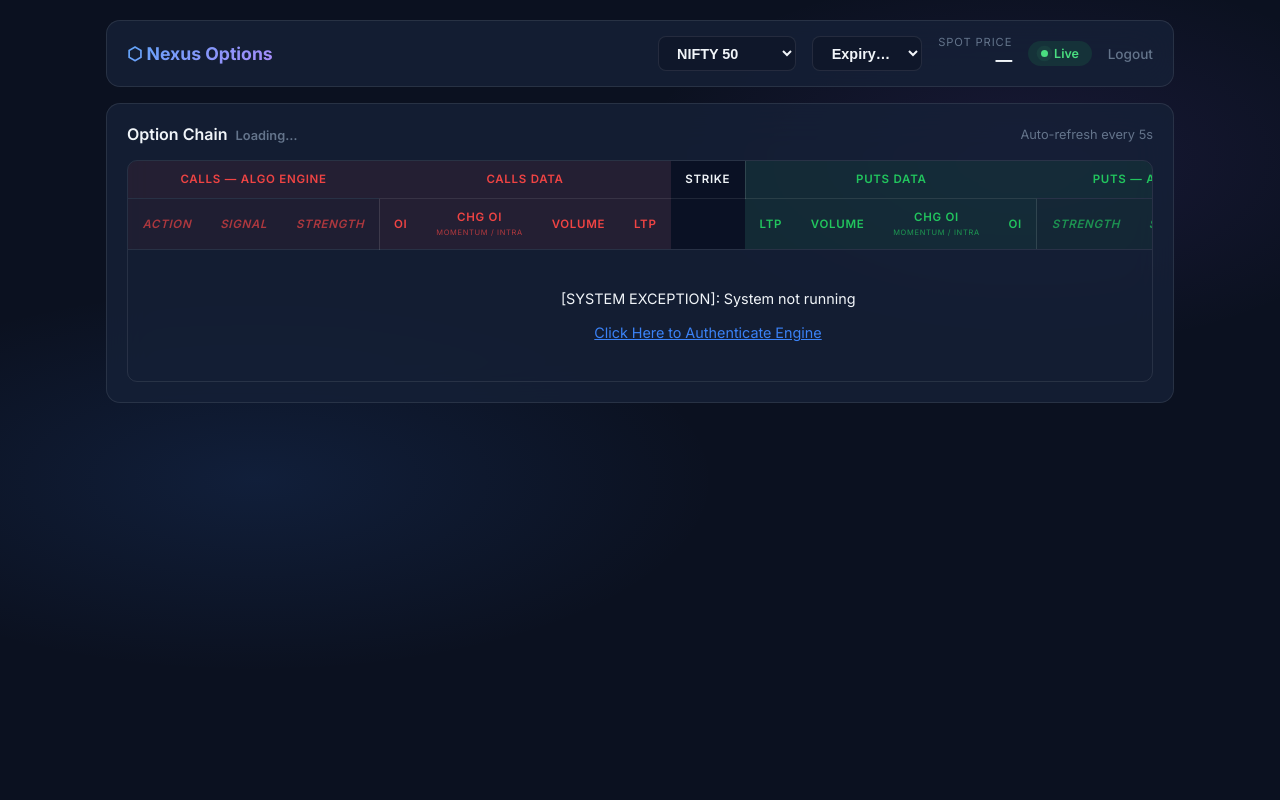
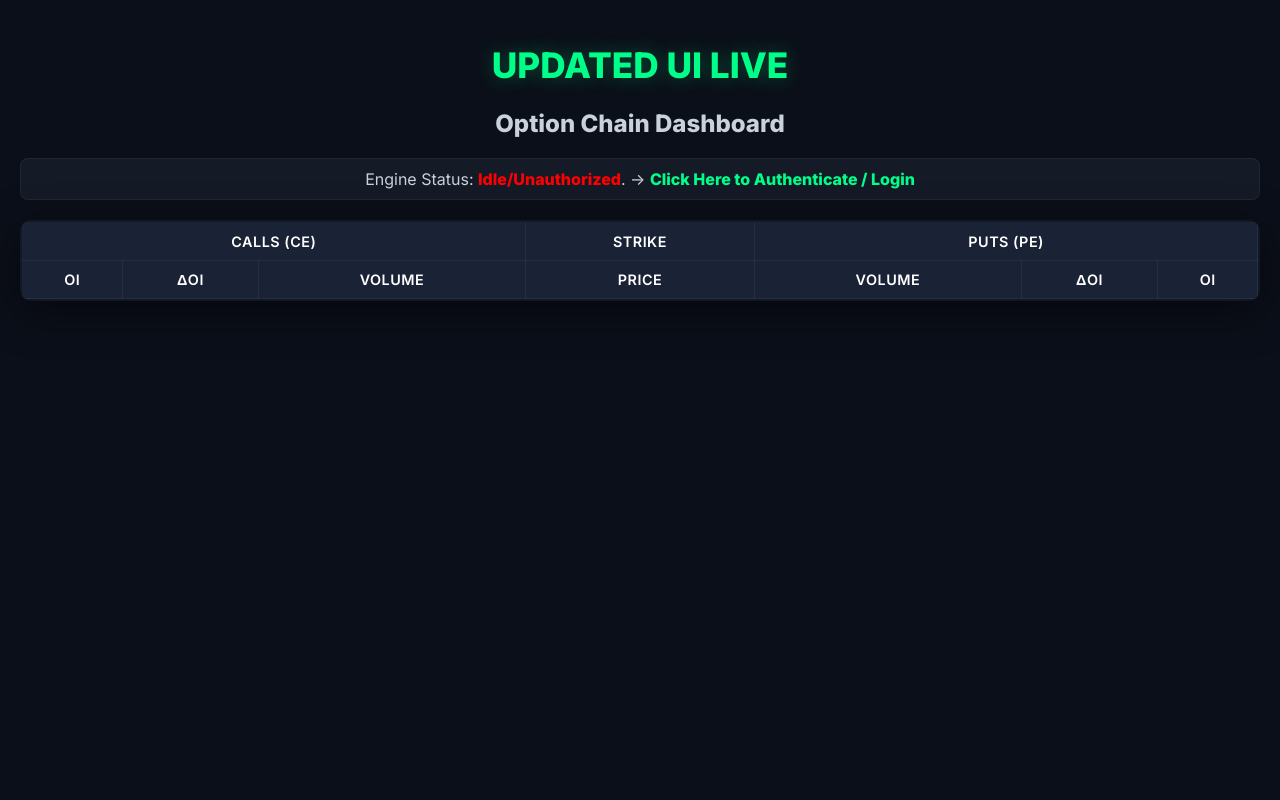
Before and after one commit to forambhuva96-oss/kite-option-chain, a FastAPI app: template templates/index.html in a window 1280 px wide. Run offline with FastAPI, Linux system fonts and the light colour scheme; the template is opened without the code that fills it, so the values that code supplies are empty.

Commit message:
ui: Deploying Native Index Root Redirects & Core Render Cache-Busting Pipeline

```diff
--- a/main.py
+++ b/main.py
@@ -47,9 +47,22 @@ async def lifespan(app: FastAPI):
 
 app = FastAPI(lifespan=lifespan)
 app.mount("/static", StaticFiles(directory="static"), name="static")
+
 templates = Jinja2Templates(directory="templates")
+# Natively disable template caching on disk explicitly
+templates.env.auto_reload = True
+templates.env.cache = None
 
-@app.get("/dashboard", response_class=HTMLResponse)
+@app.middleware("http")
+async def disable_caching(request: Request, call_next):
+    # Brutalizes any Render/CDN caching mechanisms globally ensuring live HTTP flows
+    response = await call_next(request)
+    response.headers["Cache-Control"] = "no-store, no-cache, must-revalidate, max-age=0"
+    response.headers["Pragma"] = "no-cache"
+    response.headers["Expires"] = "0"
+    return response
+
+@app.get("/", response_class=HTMLResponse)
 async def serve_dashboard(request: Request):
     return templates.TemplateResponse(
         request=request,
@@ -57,7 +70,7 @@ async def serve_dashboard(request: Request):
         context={}
     )
 
-@app.get("/", response_class=HTMLResponse)
+@app.get("/auth", response_class=HTMLResponse)
 async def serve_mobile_controller(request: Request):
     status = background_task.get_system_status()
     # Pull KITE_API_KEY directly from environment for frontend integration
--- a/templates/index.html
+++ b/templates/index.html
@@ -2,80 +2,262 @@
 <html lang="en">
 <head>
 <meta charset="UTF-8">
-    <meta name="viewport" content="width=device-width, initial-scale=1.0">
-    <title>NIFTY Option Chain · Nexus Options</title>
-    <meta name="description" content="Real-time NIFTY option chain with Greeks powered by Zerodha Kite API">
-    <link rel="stylesheet" href="/static/css/style.css?v=2.0">
-    <link href="https://fonts.googleapis.com/css2?family=Inter:wght@400;500;600;700&display=swap" rel="stylesheet">
+<!-- Extremely specific version caching tags mapped here -->
+<meta http-equiv="Cache-Control" content="no-store, no-cache, must-revalidate, max-age=0">
+<meta http-equiv="Pragma" content="no-cache">
+<meta http-equiv="Expires" content="0">
+
+<title>Option Chain Dashboard</title>
+
+<!-- Included Premium Google Font Base for Aesthetics -->
+<link rel="preconnect" href="https://fonts.googleapis.com">
+<link rel="preconnect" href="https://fonts.gstatic.com" crossorigin>
+<link href="https://fonts.googleapis.com/css2?family=Inter:wght@400;600;800&display=swap" rel="stylesheet">
+
+<style>
+body {
+    background-color: #0b0f19; /* Premium Dynamic Dark Mode */
+    color: #c9d1d9;
+    font-family: 'Inter', sans-serif;
+    margin: 0;
+    padding: 20px;
+}
+
+h1 {
+    font-weight: 800;
+    font-size: 2.2em;
+    color: #00ff88;
+    text-align: center;
+    text-shadow: 0 0 20px rgba(0,255,136,0.3);
+}
+
+.auth-notice {
+    text-align: center;
+    background: #151a27;
+    padding: 10px;
+    border-radius: 8px;
+    margin-bottom: 20px;
+    border: 1px solid rgba(255,255,255,0.05);
+}
+
+.auth-notice a { color: #00ff88; text-decoration: none; font-weight: bold; }
+.auth-notice a:hover { text-decoration: underline; }
+
+.table-wrapper {
+    overflow-x: auto;
+    border-radius: 12px;
+    box-shadow: 0 10px 40px rgba(0,0,0,0.5);
+    background: #111827; /* Glassmorphic Base */
+    padding: 2px;
+}
+
+table {
+    width: 100%;
+    border-collapse: collapse;
+}
+
+th, td {
+    padding: 10px 6px;
+    text-align: center;
+    border: 1px solid rgba(255,255,255,0.05);
+}
+
+th {
+    background-color: #1a2235;
+    color: #ffffff;
+    font-weight: 600;
+    font-size: 0.9em;
+    text-transform: uppercase;
+    letter-spacing: 0.5px;
+}
+
+/* STRIKE COLUMN */
+.strike {
+    background-color: #ff8c00;
+    color: white;
+    font-weight: 800;
+    position: relative;
+}
+
+/* ATM */
+.atm {
+    background-color: #000000 !important;
+    color: #ffffff !important;
+    font-weight: 800;
+    box-shadow: inset 0 0 15px rgba(255,255,255,0.1);
+}
+
+/* ITM (Black text exactly as user provided) */
+.itm {
+    background-color: #fff3b0;
+    color: #000000;
+    font-weight: 600;
+}
+
+/* OTM (Black text exactly as user provided) */
+.otm {
+    background-color: #ffffff;
+    color: #000000;
+}
+
+/* SUPPORT / RESISTANCE (Exact User Specifications) */
+.resistance {
+    background-color: #ff1a1a !important;
+    color: white !important;
+    font-weight: 800;
+    box-shadow: 0 0 15px rgba(255,26,26,0.3);
+}
+
+.support {
+    background-color: #00cc66 !important;
+    color: white !important;
+    font-weight: 800;
+    box-shadow: 0 0 15px rgba(0,204,102,0.3);
+}
+
+/* METRIC HIGHLIGHTS */
+.ce-high {
+    background-color: #00ff88 !important;
+    color: black !important;
+    box-shadow: 0 0 15px rgba(0,255,136,0.3);
+}
+
+.pe-high {
+    background-color: #ff4d4d !important;
+    color: white !important;
+    box-shadow: 0 0 15px rgba(255,77,77,0.3);
+}
+
+/* HOVER (Smooth glass hover) */
+tr:hover td {
+    background-color: rgba(255,255,255,0.05);
+    transition: background-color 0.2s ease;
+}
+</style>
 </head>
+
 <body>
-<div class="dashboard">
 
-    <header class="dash-header glass-panel">
-        <span class="logo-text">⬡ Nexus Options</span>
-        <div class="header-right">
-            <select id="symbolSelect" class="symbol-select">
-                <option value="NIFTY">NIFTY 50</option>
-                <option value="BANKNIFTY">BANK NIFTY</option>
-            </select>
-            <select id="expirySelect" class="symbol-select" title="Select Expiry">
-                <option value="">Expiry…</option>
-            </select>
-            <div class="spot-block">
-                <div class="spot-label">Spot Price</div>
-                <div class="spot-value" id="spotPrice">—</div>
+<h1>UPDATED UI LIVE</h1>
+<h2 style="text-align:center;">Option Chain Dashboard</h2>
+
+<div class="auth-notice" id="authWarning" style="display: none;">
+    Engine Status: <strong style="color:red">Idle/Unauthorized</strong>. -> <a href="/auth">Click Here to Authenticate / Login</a>
 </div>
-            <div class="live-dot" id="liveBadge">Live</div>
-            <a href="/logout" class="btn-logout">Logout</a>
-        </div>
-    </header>
 
-    <section class="table-card glass-panel">
-        <div class="table-meta">
-            <h2>Option Chain &nbsp;<span class="sub" id="expiryLabel">Loading…</span></h2>
-            <span class="sub">Auto-refresh every 5s</span>
-        </div>
-        <div class="table-scroll">
-            <table class="option-table" id="optionTable">
+<div class="table-wrapper">
+    <table id="optionTable">
         <thead>
             <tr>
-                        <th colspan="3" class="ce-head">CALLS — ALGO ENGINE</th>
-                        <th colspan="4" class="ce-head">CALLS DATA</th>
-                        <th class="strike-head">STRIKE</th>
-                        <th colspan="4" class="pe-head">PUTS DATA</th>
-                        <th colspan="3" class="pe-head">PUTS — ALGO ENGINE</th>
+                <th colspan="3">CALLS (CE)</th>
+                <th>STRIKE</th>
+                <th colspan="3">PUTS (PE)</th>
             </tr>
             <tr>
-                        <!-- CALLS ALGO -->
-                        <th class="ce-head greek-h">Action</th>
-                        <th class="ce-head greek-h">Signal</th>
-                        <th class="ce-head greek-h">Strength</th>
-                        <!-- CALLS data -->
-                        <th class="ce-head">OI</th>
-                        <th class="ce-head" title="Top: Momentum OI (Tick)&#10;Bottom: Intraday (vs Morning)">Chg OI<br><span style="font-size:0.65em;opacity:0.7;font-weight:400">Momentum / Intra</span></th>
-                        <th class="ce-head">Volume</th>
-                        <th class="ce-head">LTP</th>
-                        <!-- Strike -->
-                        <th class="strike-head"></th>
-                        <!-- PUTS data -->
-                        <th class="pe-head">LTP</th>
-                        <th class="pe-head">Volume</th>
-                        <th class="pe-head" title="Top: Momentum OI (Tick)&#10;Bottom: Intraday (vs Morning)">Chg OI<br><span style="font-size:0.65em;opacity:0.7;font-weight:400">Momentum / Intra</span></th>
-                        <th class="pe-head">OI</th>
-                        <!-- PUTS ALGO -->
-                        <th class="pe-head greek-h">Strength</th>
-                        <th class="pe-head greek-h">Signal</th>
-                        <th class="pe-head greek-h">Action</th>
+                <th>OI</th>
+                <th>ΔOI</th>
+                <th>Volume</th>
+                <th>Price</th>
+                <th>Volume</th>
+                <th>ΔOI</th>
+                <th>OI</th>
             </tr>
         </thead>
-                <tbody id="chainBody">
-                    <tr><td colspan="15" style="text-align:center;padding:2.5rem;color:var(--muted)">Loading market data…</td></tr>
-                </tbody>
+        <tbody></tbody>
     </table>
 </div>
-    </section>
 
-</div>
-<script src="/static/js/script.js?v=4.0"></script>
+<script>
+console.log("UPDATED UI LOADED"); // Force logging
+
+async function loadData() {
+    try {
+        const res = await fetch('/api/option-chain?symbol=NIFTY'); // Swapped mapping backend natively
+        if (res.status === 401) {
+            window.location.href = '/auth'; // Redirect cleanly
+            return;
+        }
+
+        const json = await res.json();
+
+        if (!json.success) {
+            document.getElementById("authWarning").style.display = 'block';
+            return;
+        }
+        document.getElementById("authWarning").style.display = 'none';
+
+        const data = json.chain;
+        const atm = json.atm_strike;
+
+        const table = document.querySelector("#optionTable tbody");
+        table.innerHTML = "";
+
+        // Properly map Python dict values cleanly handling `undefined` bounds
+        let maxCE = Math.max(...data.map(d => d.CE && d.CE.oi != null ? d.CE.oi : -Infinity));
+        let maxPE = Math.max(...data.map(d => d.PE && d.PE.oi != null ? d.PE.oi : -Infinity));
+
+        data.forEach(row => {
+            const tr = document.createElement("tr");
+
+            // ATM row check (Ensure numeric casting securely)
+            const isAtm = Number(row.strike) === Number(atm);
+            if (isAtm) {
+                tr.classList.add("atm");
+            }
+
+            // ITM / OTM logic
+            let ceClass = "";
+            let peClass = "";
+
+            if (Number(row.strike) < Number(atm)) ceClass = "itm";
+            else if (Number(row.strike) > Number(atm)) ceClass = "otm";
+
+            if (Number(row.strike) > Number(atm)) peClass = "itm";
+            else if (Number(row.strike) < Number(atm)) peClass = "otm";
+
+            // Extractor formatting mapping natively
+            const ce_oi = row.CE ? row.CE.oi : 0;
+            const ce_oi_chg = row.CE ? row.CE.intraday_oi_change : 0;
+            const ce_vol = row.CE ? row.CE.volume : 0;
+            const ce_price = row.CE ? row.CE.ltp : 0;
+
+            const pe_oi = row.PE ? row.PE.oi : 0;
+            const pe_oi_chg = row.PE ? row.PE.intraday_oi_change : 0;
+            const pe_vol = row.PE ? row.PE.volume : 0;
+            const pe_price = row.PE ? row.PE.ltp : 0;
+
+            const fmt = (n) => n != null ? n.toLocaleString('en-IN') : '—';
+
+            // Build Row HTML securely merging classes directly onto elements
+            // We append ATM overrides dynamically via explicit CSS properties on td logic
+            // Note: The prompt explicitly asked to map Resistance and Support logic dynamically
+
+            tr.innerHTML = `
+                <td class="${ce_oi === maxCE && maxCE > -Infinity && !isAtm ? 'resistance ce-high' : isAtm ? '' : ceClass}">
+                    ${fmt(ce_oi)}
+                </td>
+                <td class="${ceClass}">${fmt(ce_oi_chg)}</td>
+                <td class="${ceClass}">${fmt(ce_vol)}</td>
+
+                <td class="strike">${fmt(row.strike)}</td>
+
+                <td class="${peClass}">${fmt(pe_vol)}</td>
+                <td class="${peClass}">${fmt(pe_oi_chg)}</td>
+                <td class="${pe_oi === maxPE && maxPE > -Infinity && !isAtm ? 'support pe-high' : isAtm ? '' : peClass}">
+                    ${fmt(pe_oi)}
+                </td>
+            `;
+
+            table.appendChild(tr);
+        });
+    } catch (err) {
+        console.error("Fetch Data Error:", err);
+    }
+}
+
+setInterval(loadData, 5000);
+loadData();
+</script>
+
 </body>
 </html>
```
Also changed, not shown: 1 other file. Lines whose indentation alone changed are shown as unchanged.
